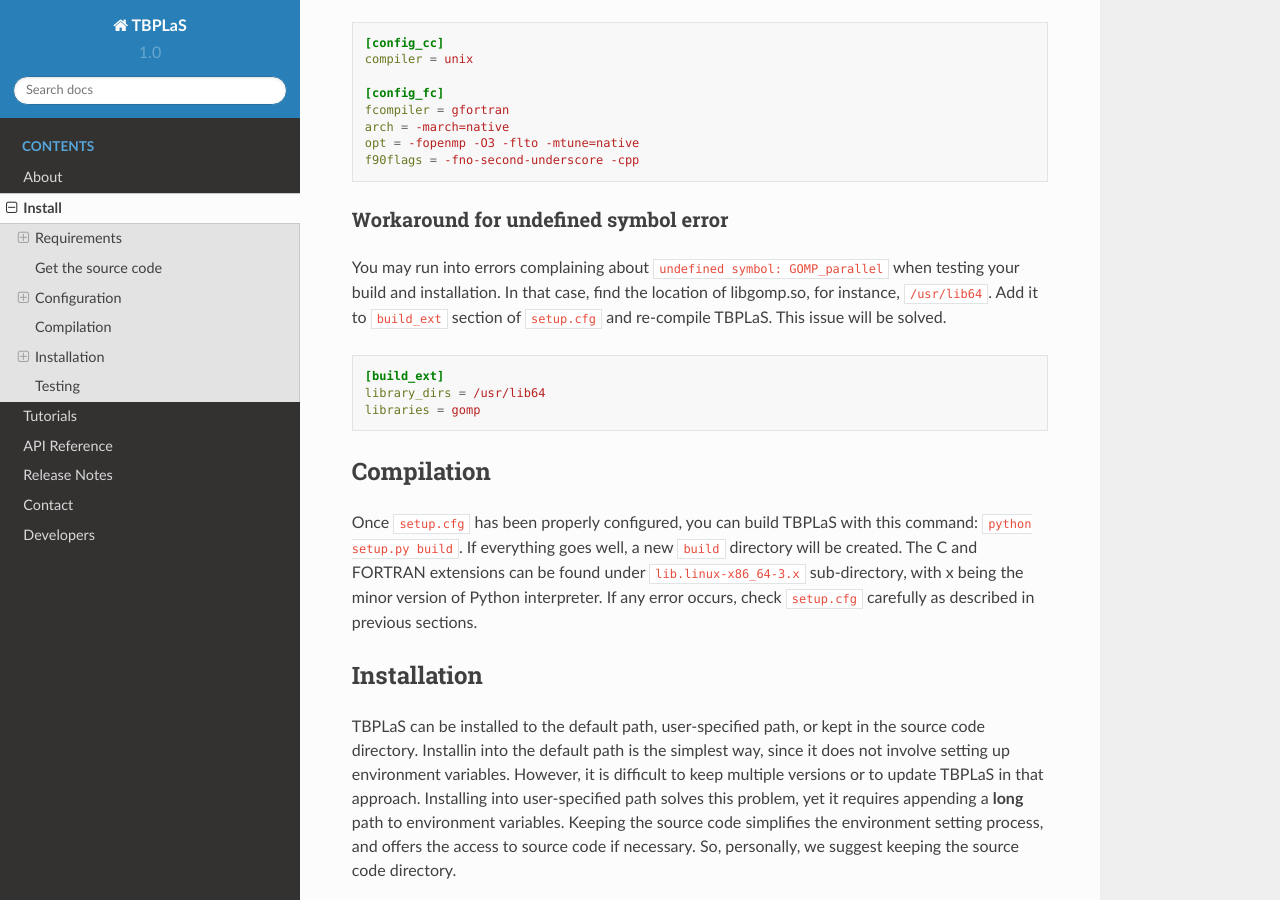
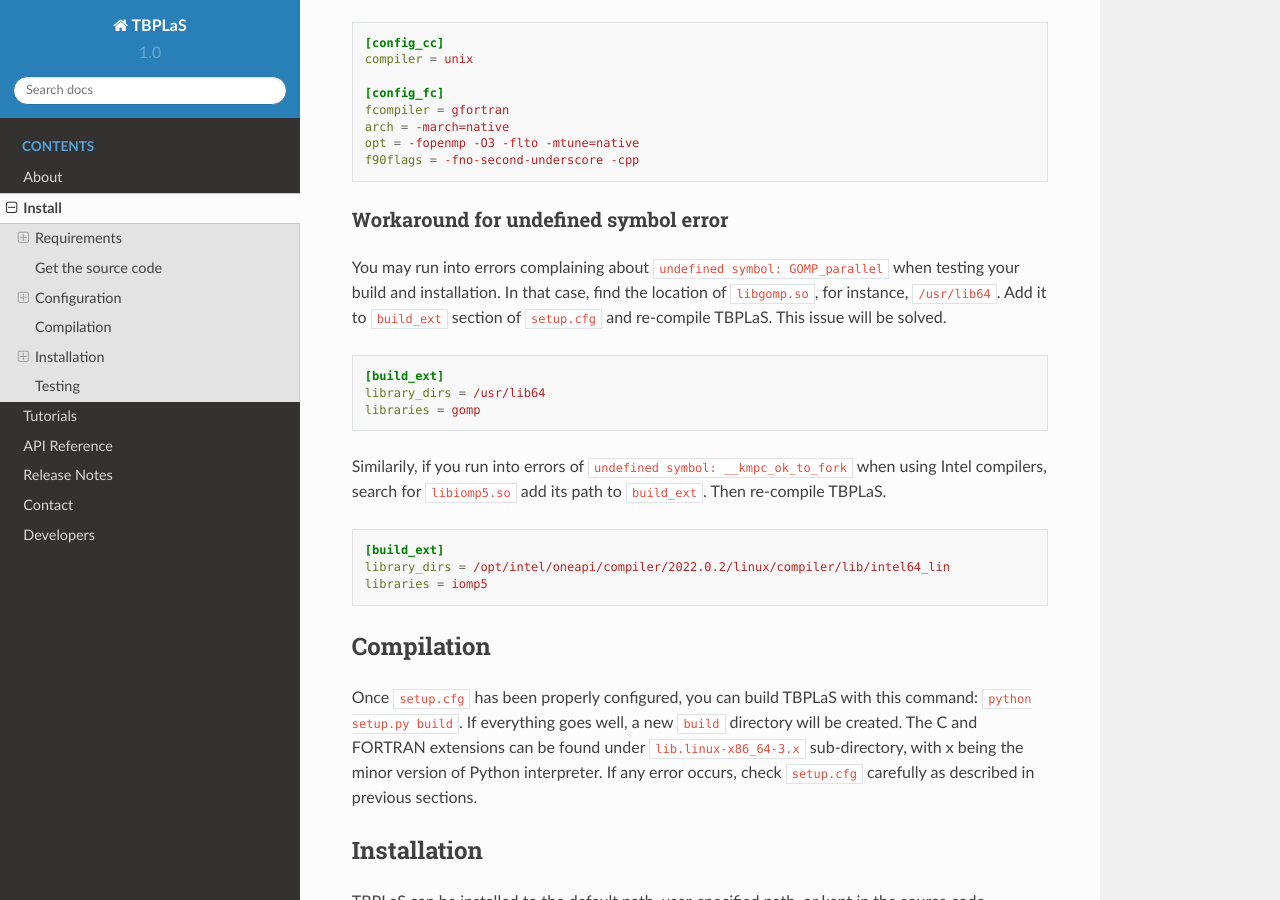
Before and after one commit to deepmodeling/tbplas, a Sphinx documentation site: the page built from doc/source/install.rst, in a window 1280 px wide and 900 px high, scrolled down 2950 px. Built offline with Sphinx 7.4.7 and the Read the Docs theme 2.0.0, drawn with Linux system fonts in a browser that asks for light colours.

Commit message:
Fixed undefined symbol error for intel compilers

```diff
--- a/doc/source/install.rst
+++ b/doc/source/install.rst
@@ -159,7 +159,7 @@
 ^^^^^^^^^^^^^^^^^^^^^^^^^^^^^^^^^^^^^
 
 You may run into errors complaining about ``undefined symbol: GOMP_parallel`` when testing your build and
-installation. In that case, find the location of libgomp.so, for instance, ``/usr/lib64``. Add it to
+installation. In that case, find the location of ``libgomp.so``, for instance, ``/usr/lib64``. Add it to
 ``build_ext`` section of ``setup.cfg`` and re-compile TBPLaS. This issue will be solved.
 
 .. code-block:: cfg
@@ -168,6 +168,16 @@
     [build_ext]
     library_dirs = /usr/lib64
     libraries = gomp
+
+Similarily, if you run into errors of ``undefined symbol: __kmpc_ok_to_fork`` when using Intel compilers,
+search for ``libiomp5.so`` add its path to ``build_ext``. Then re-compile TBPLaS.
+
+.. code-block:: cfg
+    :emphasize-lines: 0
+
+    [build_ext]
+    library_dirs = /opt/intel/oneapi/compiler/2022.0.2/linux/compiler/lib/intel64_lin
+    libraries = iomp5
 
 Compilation
 -----------
```
Also changed, not shown: 3 other files.
